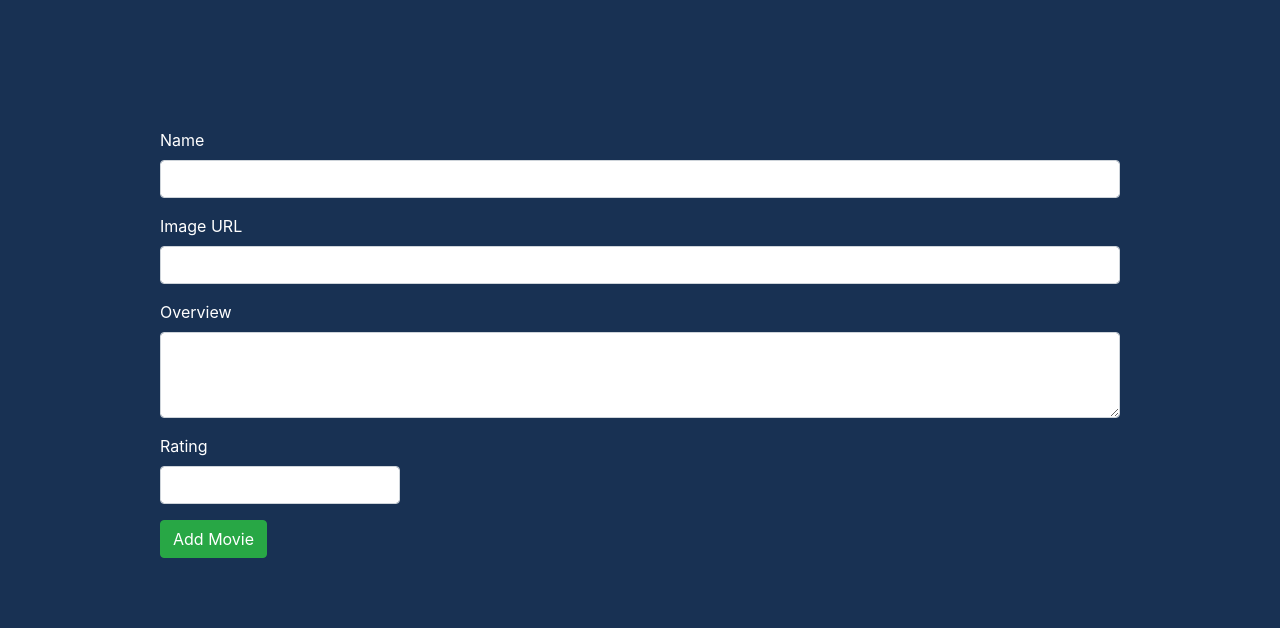
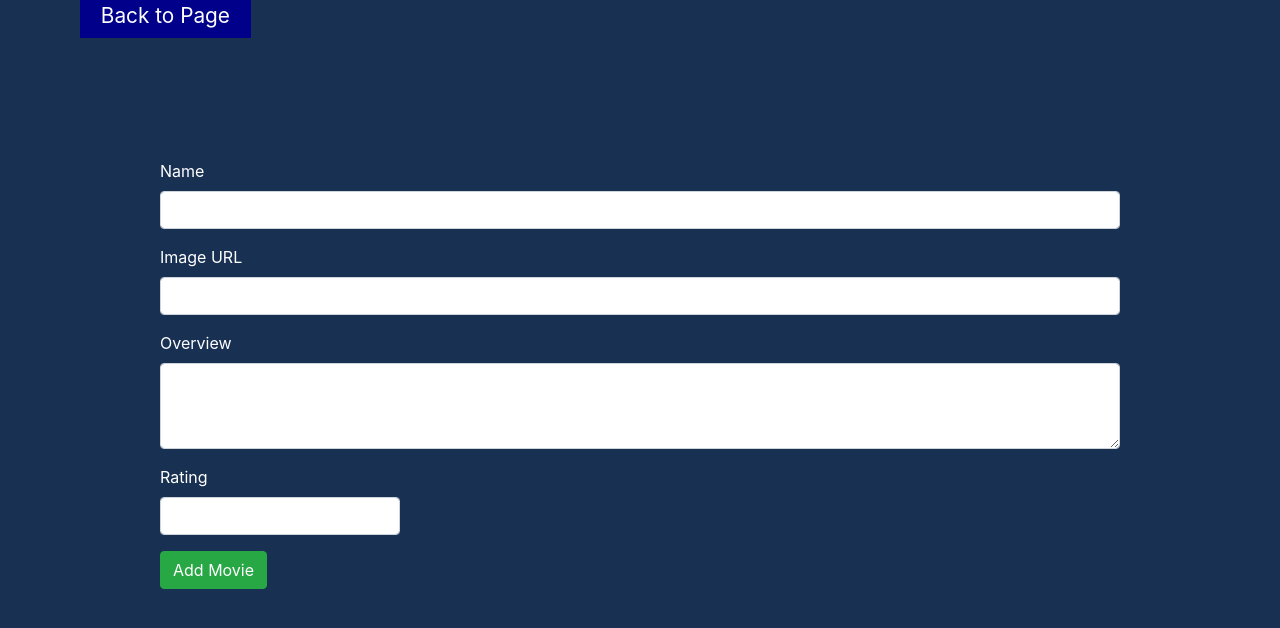
Before and after one commit to Ugurhamzaoglu67/React-MovieApp, a React (Create React App) app: page /add-movie in a window 1280 px wide. Shown: the top 628 px of the page. Built offline with nearby package versions, Linux system fonts and the light colour scheme; no server answers.

Commit message:
router {history}, Link to

```diff
--- a/package.json
+++ b/package.json
@@ -8,6 +8,7 @@
     "@testing-library/user-event": "^12.8.3",
     "axios": "^0.21.1",
     "dotenv": "^8.2.0",
+    "form-serialize": "^0.7.2",
     "json-server": "^0.16.3",
     "react": "^17.0.2",
     "react-dom": "^17.0.2",
--- a/src/components/app/App.js
+++ b/src/components/app/App.js
@@ -7,6 +7,7 @@ import {
   BrowserRouter as Router,
   Switch,
   Route,
+
 } from "react-router-dom";
 
 
@@ -31,6 +32,7 @@ class App extends Component {
 
 
 
+//_________________________________________________________________componentDidMount()__________________________________________________
   async componentDidMount() {
 
        // const result = await axios(`  https://api.themoviedb.org/3/list/7095836?api_key=${process.env.REACT_APP_API}&language=en-US`)
@@ -44,8 +46,9 @@ class App extends Component {
   }
 
 
-  // DELETE ITEM
-  deleteMovie = async  (movie) => {
+//______________________________________________ deleteMovie()____________________________________________________________________________________________________________
+
+deleteMovie = async  (movie) => {
    // axios.delete(`http://localhost:3004/movies_list/${movie.id}`)
     //axios.post(`https://api.themoviedb.org/3/list/${process.env.REACT_APP_MY_LIST_ID}/remove_item?api_key=${process.env.REACT_APP_API}&session_id=${process.env.REACT_APP_SESSION_ID}&media_id=${movie.id}
    // `)
@@ -60,14 +63,25 @@ class App extends Component {
   };
 
 
-  // SEARCH MOVIE  (Eventi Parent'ta YAKALADIK, Childe PROPS OLARAK YOlluyoruz)
+//____________________________________________ searchMovies()__________________________________ (Eventi Parent'ta YAKALADIK, Childe PROPS OLARAK YOlluyoruz)
   searchMovies = (e) => {
     this.setState({
       searchValue: e.target.value, // state de  için boş olan searchValue'yi, EVENTIN targetinden gelen value'sini state'deki boş olan searchValue'ye aktarıyoruz.
     });
   };
 
+//____________________________________________ addMovie() _____________________________________
+  addMovie = async (movie) => {
 
+    await axios.post('http://localhost:3004/movies_list', movie)
+
+    this.setState( state => ({
+        movies_list :  state.movies_list.concat([movie])
+    }))
+
+  }
+
+//_________________________________________________________________________ RENDER________________________
   render() {
     let filterMovies = this.state.movies_list.filter((movie) => {
       return (
@@ -84,7 +98,7 @@ class App extends Component {
           <Router>
 
           <Switch>
-            <Route path="/"  exact >
+            <Route path="/"  exact  >
                     <div className="container">
                             <div className="row">
                               <div className="col-md-12">
@@ -98,7 +112,20 @@ class App extends Component {
                     </div>
                 </Route>
 
-                <Route path="/add-movie" component={AddMovies} />
+                <Route path="/add-movie"  render={({history}) => (
+
+                      <AddMovies
+                        onAddNewMovie = {(movie) => {
+
+                          this.addMovie(movie)
+                          history.push('/')
+
+                        } }
+                      />
+                )} >
+
+
+                </Route>
           </Switch>
 
           </Router>
--- a/src/components/movies/AddMovies.js
+++ b/src/components/movies/AddMovies.js
@@ -1,12 +1,25 @@
 import React, { Component } from 'react'
+import serialize from 'form-serialize'
+import { Link } from 'react-router-dom'
+class AddMovies extends Component {
 
+    formSubmitHandle = (e) => {
+        e.preventDefault();
 
-class AddMovies extends Component {
+        const  formNewMovie = serialize(e.target, { hash : true})
+        console.log(formNewMovie)
+
+        this.props.onAddNewMovie(formNewMovie)
+    }
+
     render() {
         return (
 
-
-            <form className="text-white w-75" style={{margin:'8rem auto'}}>
+         <div>
+             <Link to='/' className="backtoPage">
+                Back to Page
+             </Link>
+            <form className="text-white w-75" onSubmit={ this.formSubmitHandle } style={{margin:'8rem auto'}}>
                 <div className="form-group">
                     <label htmlFor="exampleInputEmail1">Name</label>
                     <input type="text" className="form-control" name="name" id="exampleInputEmail1" aria-describedby="emailHelp" />
@@ -26,13 +39,19 @@ class AddMovies extends Component {
 
                 <div className="form-group w-25" >
                     <label htmlFor="exampleInputPassword1">Rating</label>
-                    <input type="number" name="rating" min="0" max="10" className="form-control" id="exampleInputPassword1" />
+                    <input type="number" step="0.01"  min="0" max="10" name="rating" className="form-control" id="exampleInputPassword1" />
                 </div>
-                <button type="submit" className="btn btn-success">Add Movie</button>
+
+                <button
+
+                    type="submit"
+                    className="btn btn-success">
+                    Add Movie
+                </button>
 
             </form>
 
-
+            </div>
 
         )
     }
--- a/src/components/movies/Movies.js
+++ b/src/components/movies/Movies.js
@@ -5,10 +5,6 @@ const Movies = (props) => {
 
 
     return (
-
-
-
-
 
       <div className=" imageCss-container mb-4">
         {props.movies_list.map((movie) => (
--- a/src/components/movies/movies.css
+++ b/src/components/movies/movies.css
@@ -19,3 +19,19 @@
     transform: scale(1.1);
 
 }
+
+
+.backtoPage {
+    position:relative;
+    left:5rem;
+    font-size:1.3rem;
+    color:white;
+    background-color:darkblue;
+    padding:.5em 1em;
+    transition: all .4s ease-in-out;
+}
+
+.backtoPage:hover {
+    color:white;
+    font-size:2rem;
+}
--- a/src/components/search/Search.js
+++ b/src/components/search/Search.js
@@ -1,6 +1,6 @@
 import React, { Component } from "react";
 import "./search.css";
-
+import { Link } from 'react-router-dom'
 class Search extends Component {
 
 
@@ -34,12 +34,12 @@ class Search extends Component {
         </div>
       </form>
 
-      <button type="submit" className="btn btn-outline-success btnStyle">
+      <Link to="/add-movie"  type="button" className="btn btn-outline-success btnStyle">
         <span style={{fontSize:'1.5rem'}}>
         <i className="fas fa-plus mr-2"></i>
           <i className="fas fa-film"></i>
           </span>
-      </button>
+      </Link>
 
       </div>
     );
```
Also changed, not shown: src/api/movies_list.json (+21 -0 lines), 1 other file (tests, documents, lock files or other folders).
